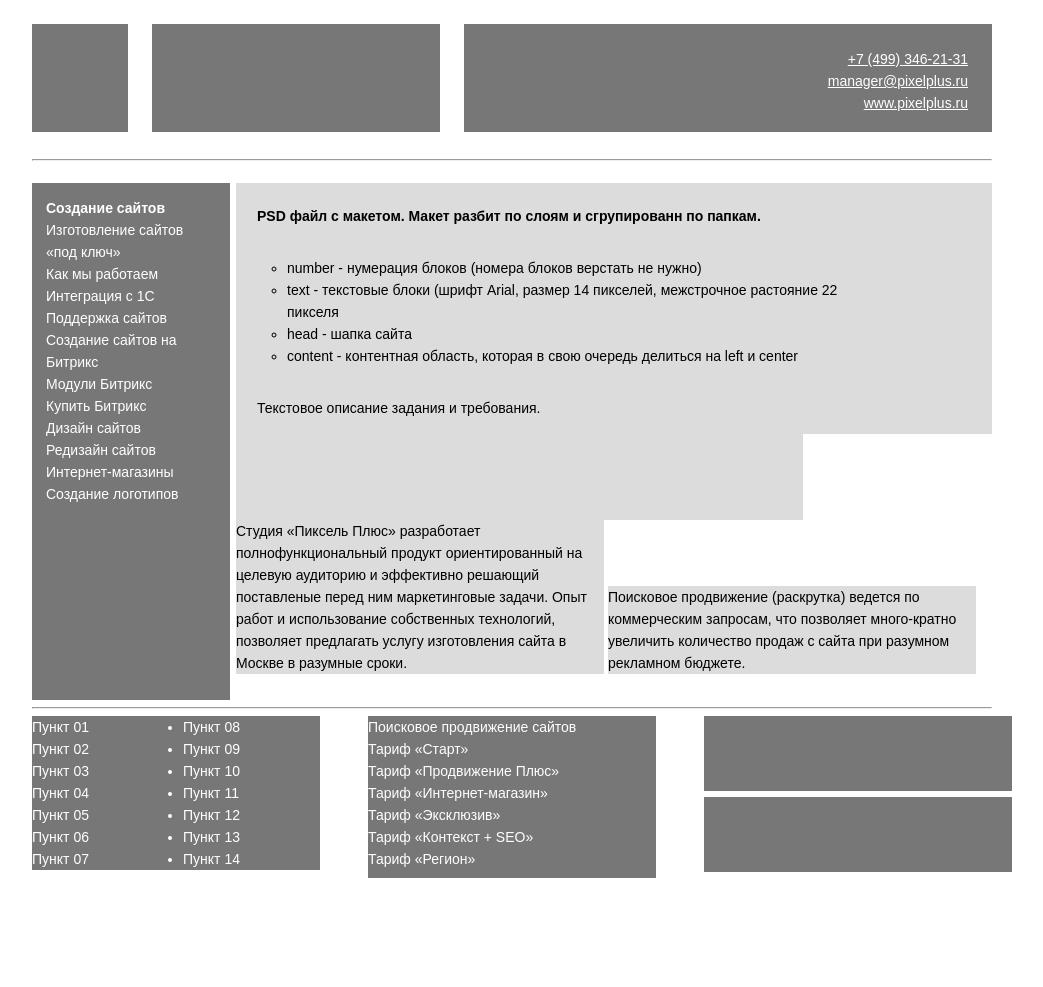
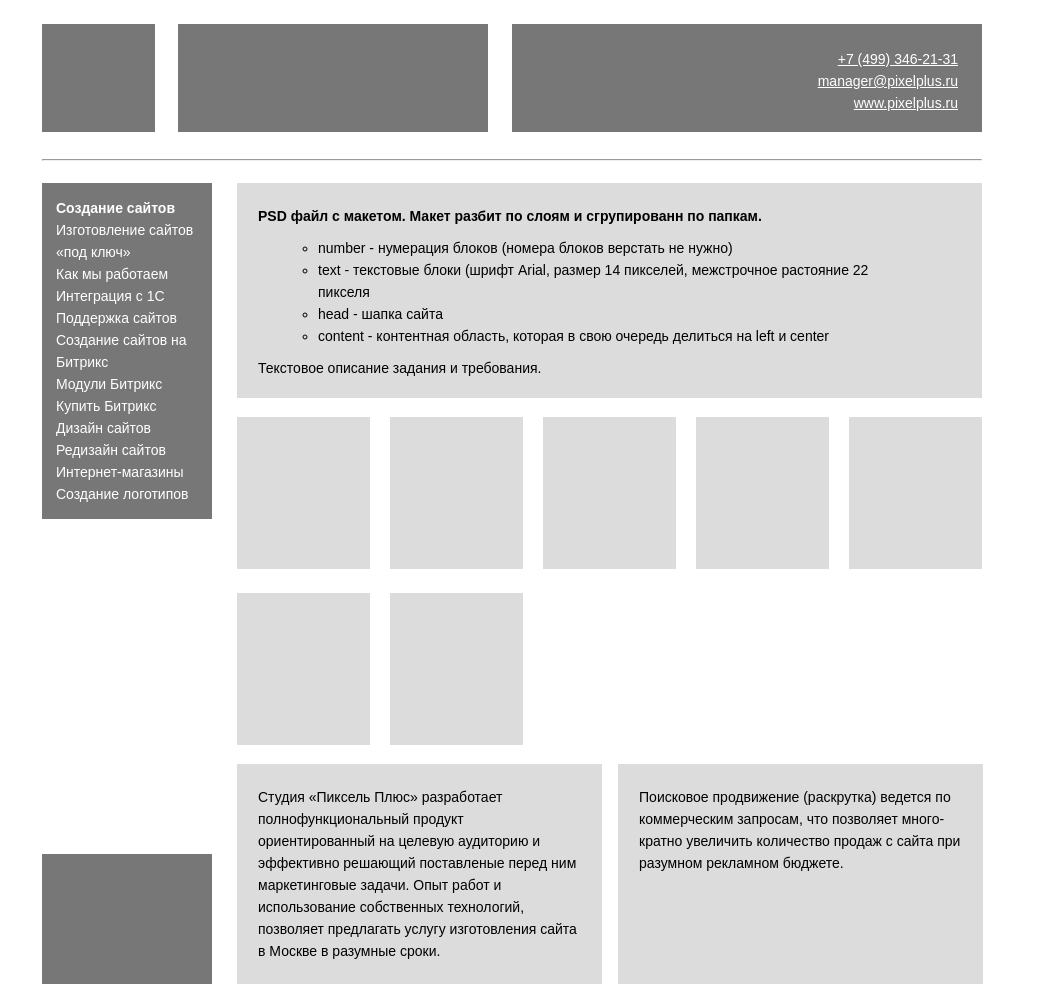
Before and after one commit to wasabiReal/maketFirst, a plain HTML site: page index.html in a window 1280 px wide. Shown: the top 987 px of the page, without its empty margins (128-1171 px from the left). Before the commit the page ends 902 px from the top, so only its background shows below. Drawn offline with Linux system fonts and the light colour scheme.

Commit message:
Finished work

```diff
--- a/index.html
+++ b/index.html
@@ -34,7 +34,7 @@
                     <li>Интернет-магазины</li>
                     <li>Создание логотипов</li>
                 </ul>
-                <img class="grey" src="./logo.jpeg" width="150">
+                <img class="grey" src="./logo.jpeg" width="100%" height="130px">
         </div>
         <div class="right">
             <div class="intro">
@@ -45,7 +45,7 @@
                     <li>head - шапка сайта</li>
                     <li>content - контентная область, которая в свою очередь делиться на left и center</li>
                 </ul>
-                <p>Текстовое описание задания и требования.</p>
+                <span>Текстовое описание задания и требования.</span>
             </div>
             <div class="flex">
                 <img src="./img.jpeg" alt="placeholder1">
@@ -79,7 +79,7 @@
     <hr>
     <footer>
         <div class="foot-left">
-            <ul>
+            <ul style="list-style-type: none;">
                 <li>Пункт 01</li>
                 <li>Пункт 02</li>
                 <li>Пункт 03</li>
@@ -108,8 +108,8 @@
             </ul>
         </div>
         <div class="foot-rigth">
-            <img class="foot-rigth-top" src="./logo.jpeg" alt="Logo">
-            <img class="foot-rigth-bottom" src="./logo.jpeg" alt="Logo">
+            <img class="foot-rigth-img" src="./logo.jpeg" alt="top-img" width="100%" height="78px">
+            <img class="foot-rigth-img" src="./logo.jpeg" alt="bottom-img" width="100%" height="78px">
         </div>
     </footer>
 </body>
--- a/style.css
+++ b/style.css
@@ -1,3 +1,6 @@
+* {
+    box-sizing: border-box;
+}
 body{
     width: 960px;
     padding: 0 10px;
@@ -15,10 +18,10 @@ main{
     margin-bottom: 20px;
 }
 .logo{
-    width: 10%;
+    width: 12%;
 }
 .contact{
-    width: 30%;
+    width: 33%;
 }
 .header {
     display: flex;
@@ -29,13 +32,12 @@ main{
     display: flex;
     flex-flow: row nowrap;
     justify-content: space-between;
-    /* height: 820px; */
+    margin-bottom: 24px;
 }
 
 .more{
     width: 50%;
     padding: 24px;
-    height: 60px;
 }
 header {
     display: flex;
@@ -69,18 +71,23 @@ ul.grey > li{
     background-color: #777777;
 }
 .right{
-    /* width: 775px; */
-    margin-left: 20px;
+    width: 745px;
+    /* margin-left: 20px; */
 }
 .intro{
-    height: 210px;
     background-color: #DCDCDC;
     padding: 22px 69px 19px 21px;
 }
 .flex {
-    display: flex;
-    flex-flow: row wrap;
-    justify-content: flex-start;
+    margin: 19px 0;
+    width: 100%;
+    display: grid;
+    grid-template-columns: repeat(5, 129px);
+    gap: 24px;
+}
+.flex img {
+    width: 133px;
+    height: 152px;
 }
 .images > img {
     display: inline-block;
@@ -88,38 +95,48 @@ ul.grey > li{
     height: 153px;
     margin: 21px;
 }
+.text-company {
+    display: grid;
+    grid-template-columns: repeat(2, 49%);
+    gap: 16px;
+}
 .info-left, .info-right{
-    display: inline-block;
-    width: 368px;
+    padding: 22px 21px;
     background-color: #DCDCDC;
 }
 footer{
-    display: flex;
-    justify-content: space-between;
+    display: grid;
+    grid-template-columns: repeat(3, 1fr);
+    justify-content: end;
+    margin-top: 24px;
+}
+.foot-rigth{
+    display: grid;
+    grid-template-rows: 1fr;
+    /* grid-template-columns: 1fr; */
+}
+.foot-left{
+    padding: 4% 8%;
+    margin-right: 10%;
+    background-color: #777777;
+}
+.foot-center{
+    background-color: #777777;
+    color: white;
+    padding: 4% 11%;
+    margin-right: 10%;
 }
 .foot-left ul{
     column-count: 2;
-    background-color: #777777;
     color: white;
 }
-.foot-rigth, .foot-left, .foot-center{
-    width: 30%;
-    /* padding: 20px; */
-}
-div.foot-rigth > img{
-    width: 308px;
-    display: inline;
-    height: 75px;
-    right: 0;
-}
-div.foot-center{
+
+div.foot-center > ul{
     list-style-type: square;
-    background-color: #777777;
-    color: white;
 }
 div.intro > ul{
     list-style-type: circle;
 }
 .psd-info{
-    margin: 30px;
+    padding: 10px 0px 10px 60px;
 }
```
